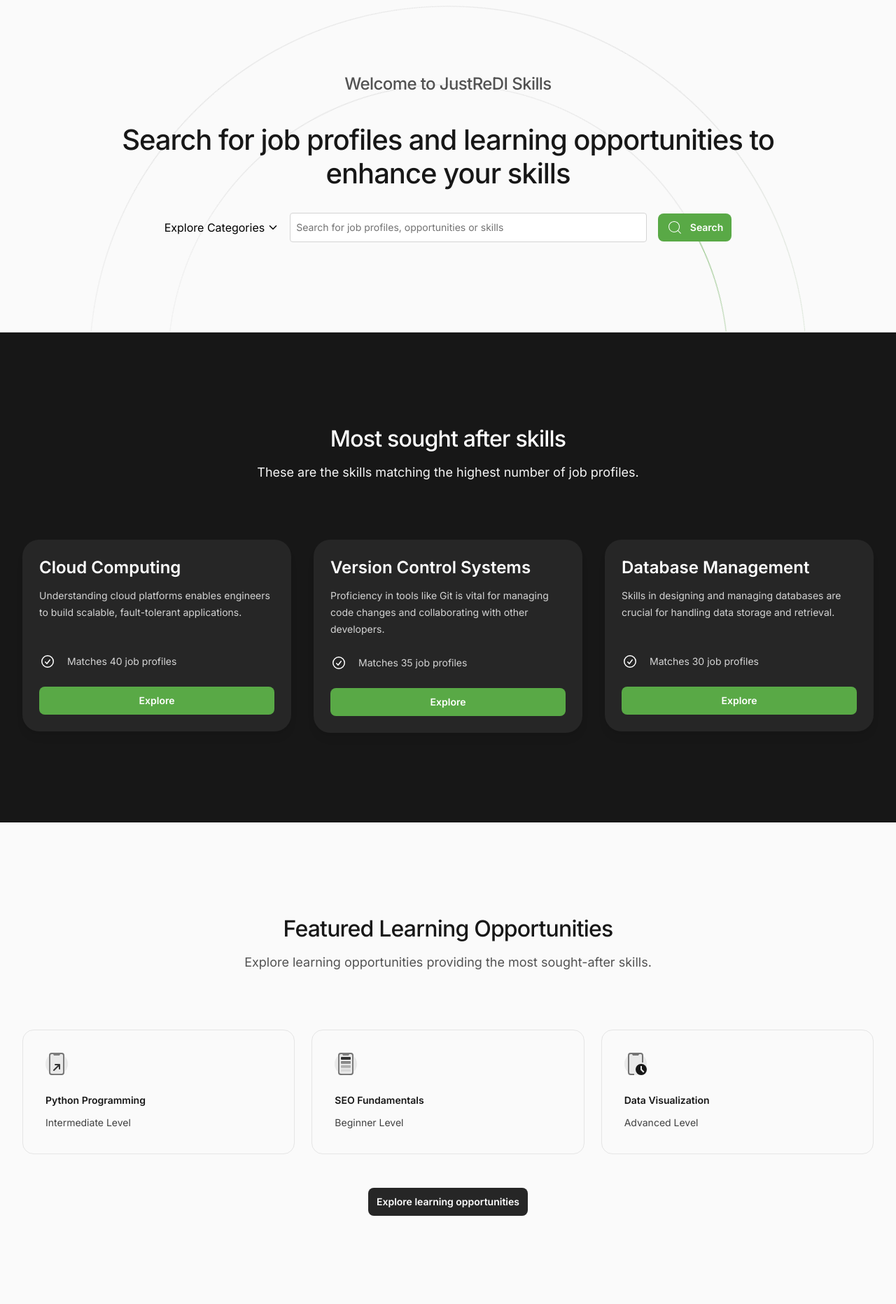
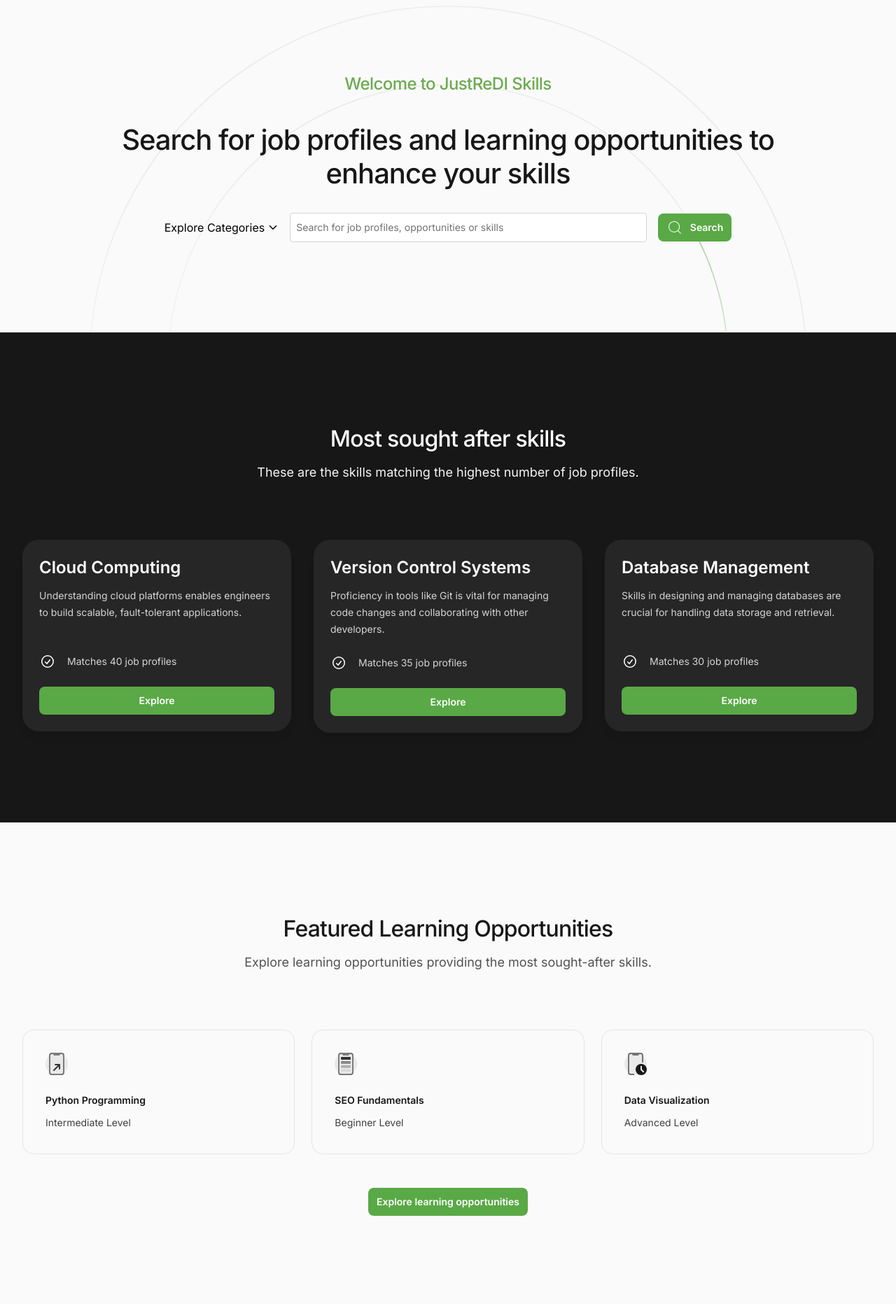
Before and after one commit to dnna/justredi-skills, a Next.js app: page /test in a window 1280 px wide. Shown: the top 1863 px of the page at 70% size. Built offline with nearby package versions, Linux system fonts and the light colour scheme.

Commit message:
Mobile improvements in hero

```diff
--- a/components/Hero.tsx
+++ b/components/Hero.tsx
@@ -61,7 +61,7 @@
             <BackgroundIllustration className="absolute left-1/2 top-4 h-[1026px] w-[1026px] -translate-x-1/3 stroke-gray-300/70 [mask-image:linear-gradient(to_bottom,white_20%,transparent_75%)] sm:top-16 sm:-translate-x-1/2 lg:-top-16 lg:ml-12 xl:-top-14 xl:ml-0" />
           </div>
           <div className="relative z-10 mx-auto max-w-2xl lg:col-span-12 lg:max-w-none xl:col-span-12">
-            <h1 className="text-center text-2xl font-medium tracking-tight text-gray-600">
+            <h1 className="text-center font-bold text-2xl font-medium tracking-tight text-[#6DAB51]">
               Welcome to JustReDI Skills
             </h1>
           </div>
--- a/components/Reviews.tsx
+++ b/components/Reviews.tsx
@@ -198,7 +198,7 @@
         <ReviewGrid />
         <div>
           <div className="mt-12 flex flex-wrap items-center justify-center gap-x-6 gap-y-4">
-            <Button type="submit">
+            <Button type="submit" color="green">
               <span>See all</span>
             </Button>
           </div>
--- a/components/SecondaryFeatures.tsx
+++ b/components/SecondaryFeatures.tsx
@@ -110,7 +110,7 @@
         </ul>
         <div>
           <div className="mt-12 flex flex-wrap items-center justify-center gap-x-6 gap-y-4">
-            <Button type="submit">
+            <Button type="submit" color="green">
               <span>Explore learning opportunities</span>
             </Button>
           </div>
```
